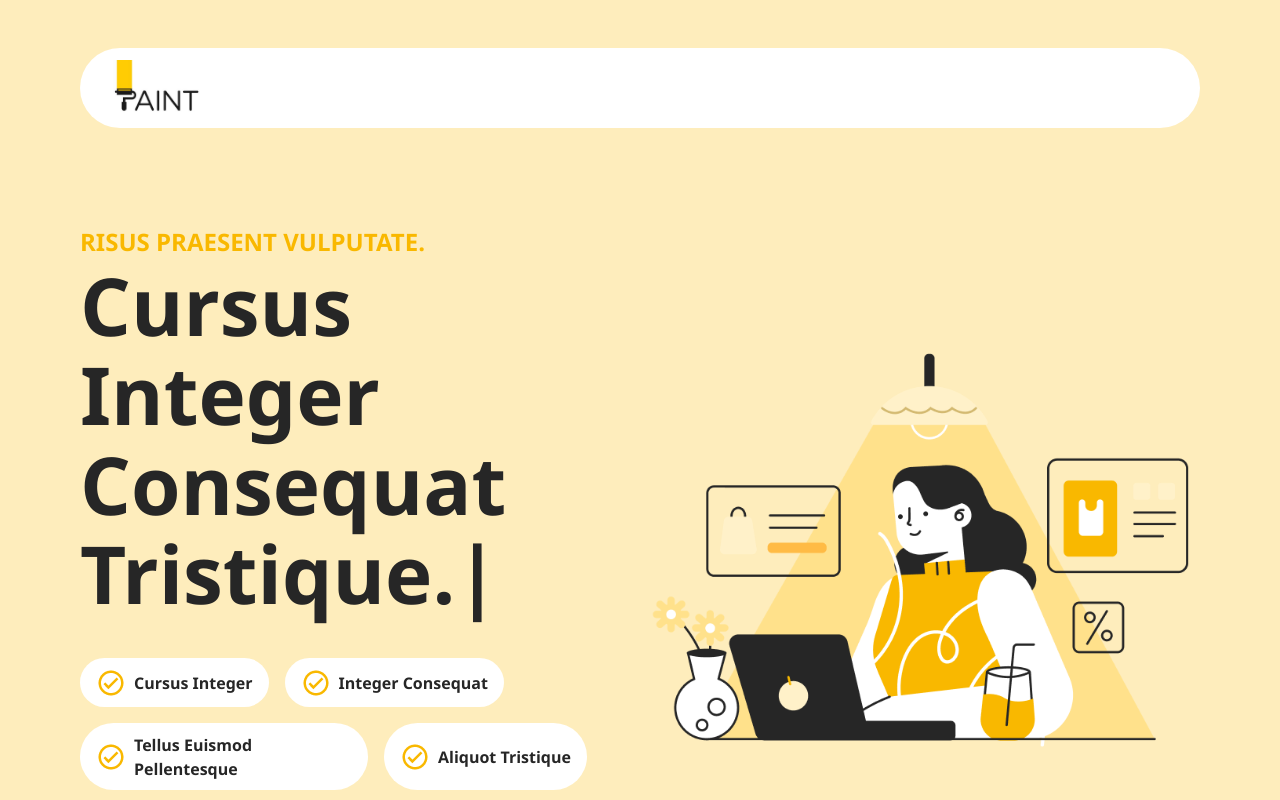
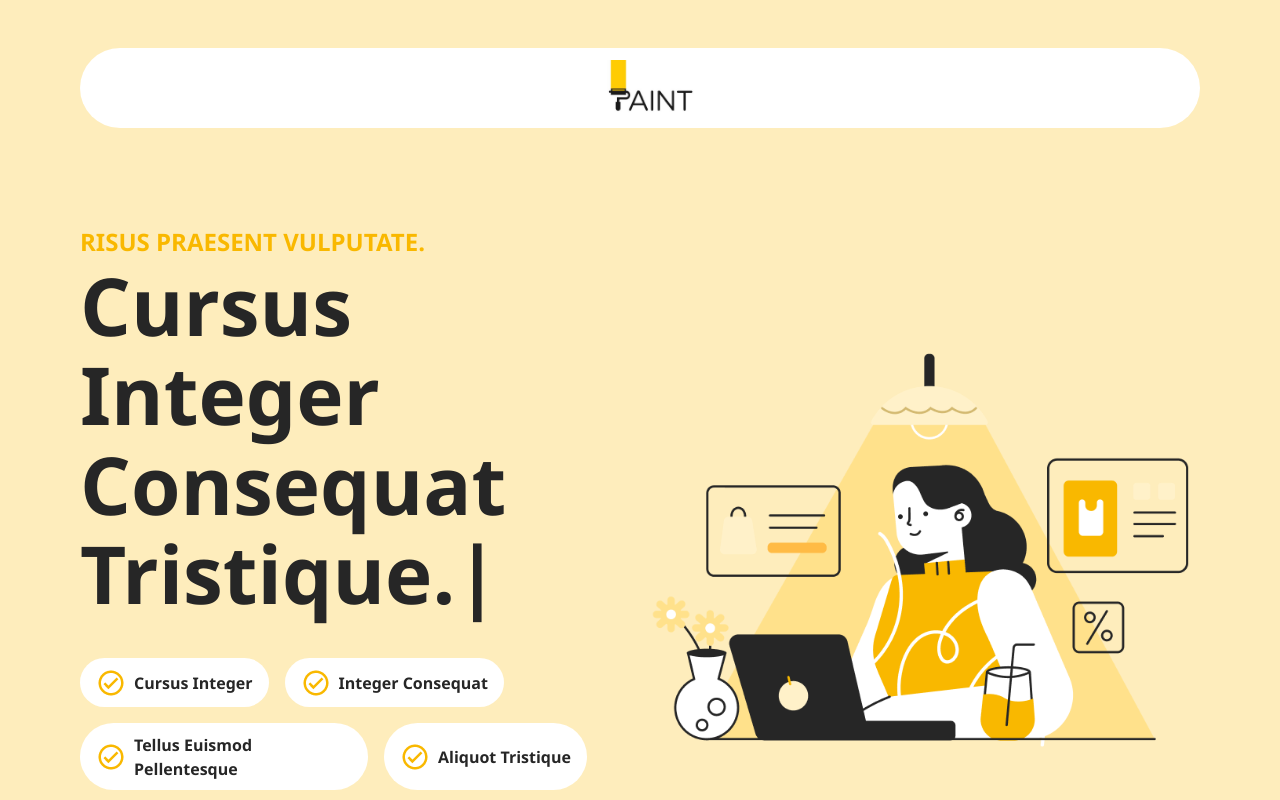
Before and after one commit to ShanjidMohammad/Paint_Project_Mid, a plain HTML site: page index.html in a window 1280 px wide. Shown: the top 800 px of the page. Drawn offline with nearby package versions, Linux system fonts and the light colour scheme.

Commit message:
Update index.html

```diff
--- a/index.html
+++ b/index.html
@@ -20,7 +20,7 @@
     <header class="bg-[#FEEDBC] px-[1.75rem] pt-[3rem] lg:px-[5rem]">
 
         <div class="logo bg-white rounded-full pl-[1.25rem] py-[0.75rem] lg:text-center">
-            <img src="./image/paint-logo.png" alt="logo" class="max-w-[7rem] ">
+            <img src="./image/paint-logo.png" alt="logo" class="max-w-[7rem] inline-block ">
         </div>
 
         <!-- banner start -->
```
